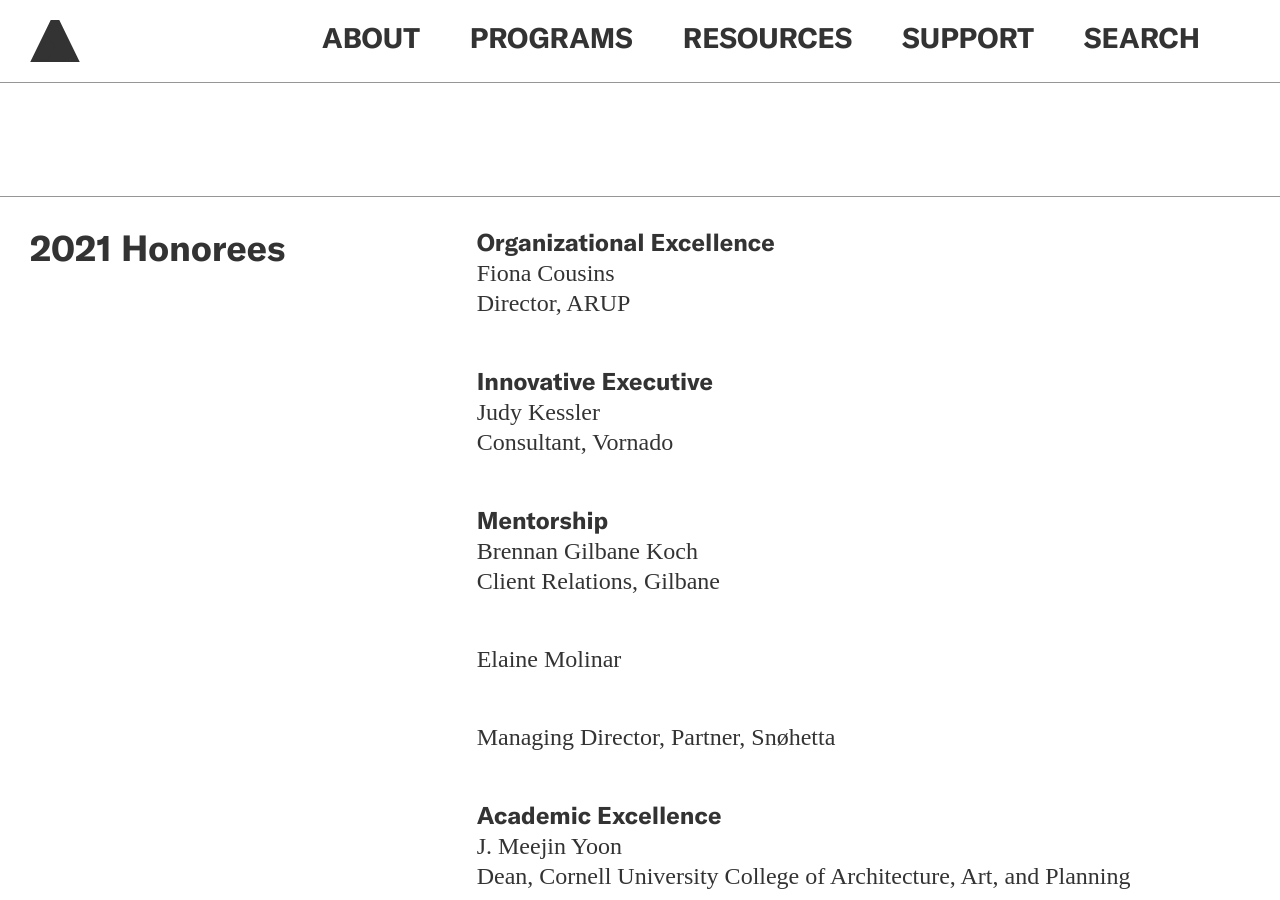
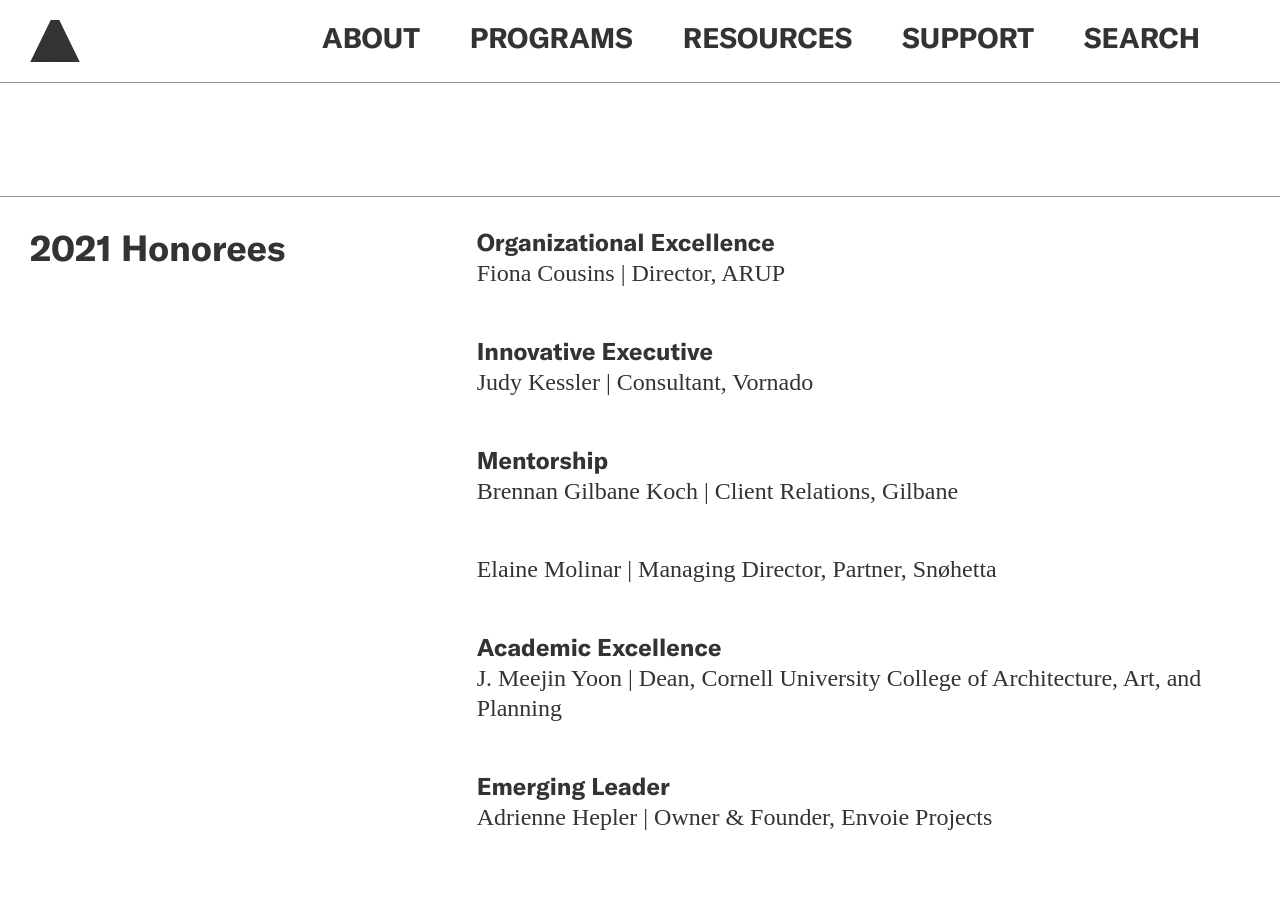
Before and after one commit to jengalas/bwaf-bbw, a Jekyll site: the page built from _programs/leadership-awards-gala.md, in a window 1280 px wide and 900 px high, scrolled down 2473 px. Built offline with Jekyll 4.4.1, drawn with Linux system fonts in a browser that asks for light colours; nearby versions of some CDN libraries; some web fonts are replaced; some of the changed text lies outside the part shown.

Commit message:
Updated 1 file via CloudCannon.

```diff
--- a/_programs/leadership-awards-gala.md
+++ b/_programs/leadership-awards-gala.md
@@ -150,26 +150,23 @@
       link_url: ''
       link_text: ''
     text_block: >-
-      **Organizational Excellence**<br>Fiona Cousins<br>Director, ARUP
+      **Organizational Excellence**<br>Fiona Cousins \| Director, ARUP
 
 
-      **Innovative Executive**<br>Judy Kessler<br>Consultant, Vornado
+      **Innovative Executive**<br>Judy Kessler \| Consultant, Vornado
 
 
-      **Mentorship**<br>Brennan Gilbane Koch<br>Client Relations, Gilbane
+      **Mentorship**<br>Brennan Gilbane Koch \| Client Relations, Gilbane
 
 
-      Elaine Molinar
+      Elaine Molinar \| Managing Director, Partner, Snøhetta
 
 
-      Managing Director, Partner, Snøhetta
-
-
-      **Academic Excellence**<br>J. Meejin Yoon<br>Dean, Cornell University
+      **Academic Excellence**<br>J. Meejin Yoon \| Dean, Cornell University
       College of Architecture, Art, and Planning
 
 
-      **Emerging Leader**<br>Adrienne Hepler<br>Owner & Founder, Envoie Projects
+      **Emerging Leader**<br>Adrienne Hepler \| Owner & Founder, Envoie Projects
 date: 2021-05-05 13:32:44
 description: >-
   Beverly Willis Architecture Foundation brings attention to the work of
```
